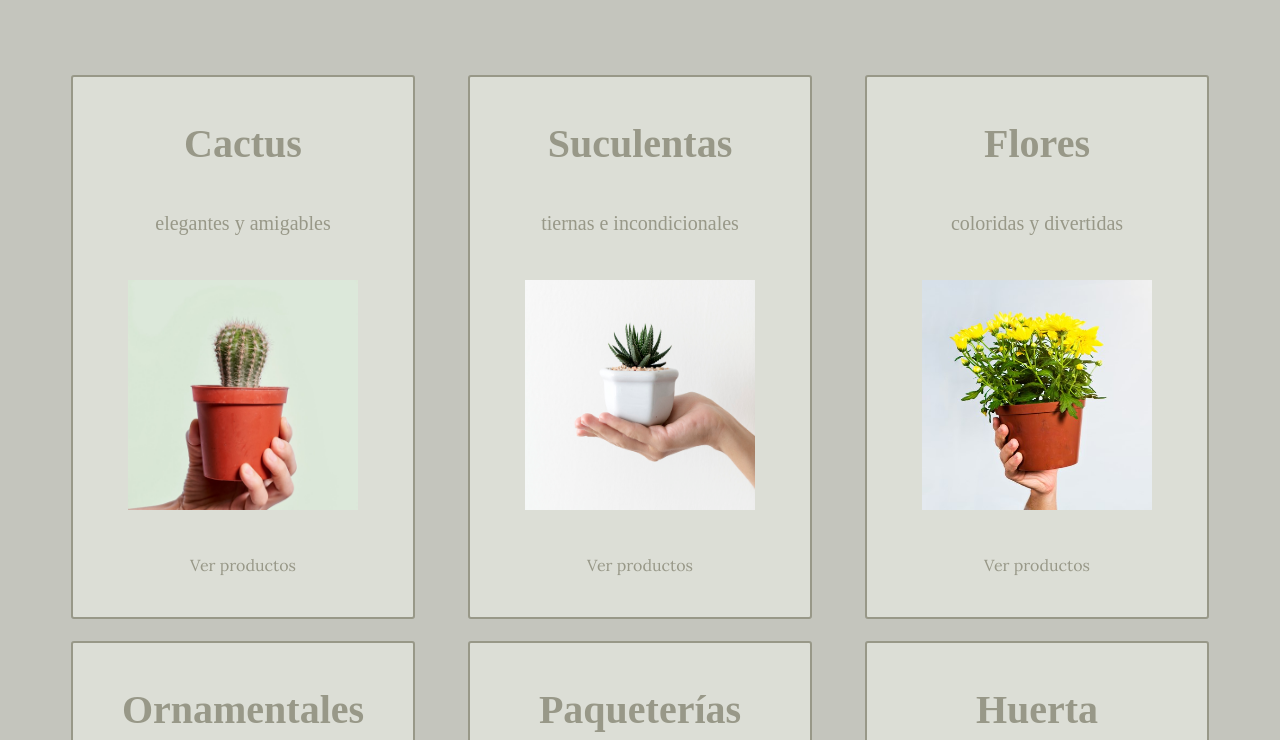
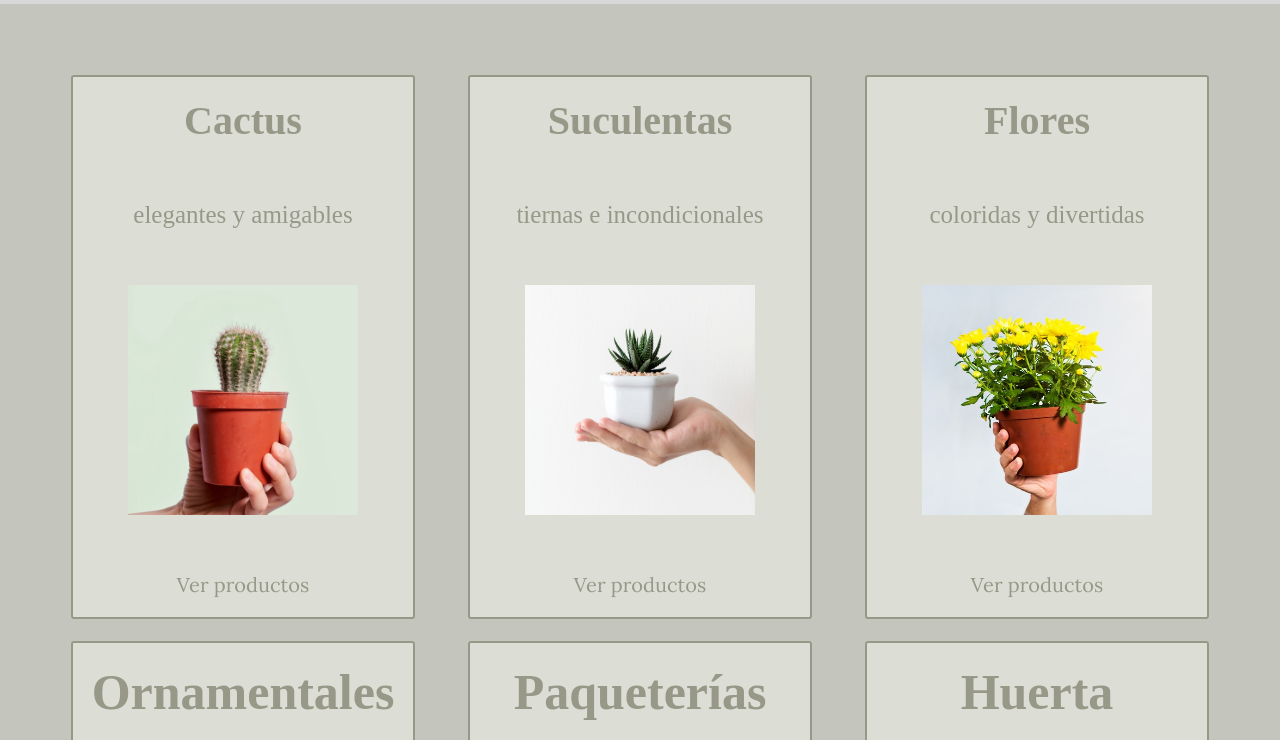
Before and after one commit to tomasstauber/PreEntrega2-Stauber, a plain HTML site: page index.html in a window 1280 px wide. Shown: the part 900-1640 px from the top of the page. Drawn offline with nearby package versions, Linux system fonts and the light colour scheme.

Commit message:
retoques en la tipografia e imagenes, nueva rama para trabajar en la preentrega 2

```diff
--- a/assets/css/style.css
+++ b/assets/css/style.css
@@ -35,7 +35,7 @@ nav li a:hover{
     justify-content: flex-start;
 }
 body{
-    background-color: rgb(196, 197, 189);
+    background: rgb(216, 216, 216);
 }
 .index{
     display: flex;
@@ -72,7 +72,7 @@ body{
     border-radius: 3px;
     padding: 20px;
     margin: 11px;
-    justify-content: space-around;
+    justify-content: space-between;
     color: rgb(152, 152, 136);
     align-items: center;
     flex-direction: column;
@@ -83,10 +83,10 @@ body{
     font-size: 40px;
 }
 .card__titulo1{
-    font-size: 40px;
+    font-size: 50px;
 }
 .card__subt{
-    font-size: 20px;
+    font-size: 25px;
 }
 .card__img{
     width: 230px;
@@ -96,6 +96,7 @@ body{
 .card__btn{
     display: flex;
     text-decoration: none;
+    font-size: 20px;
     font-family: lora,'Courier New', Courier, monospace;
     color:  rgb(152, 152, 136);
 }
@@ -168,7 +169,7 @@ footer{
 .seccion{
     display: flex;
     width: 300px;
-    height: 400px;
+    height: 415px;
     background-color: rgb(220, 222, 214);
     border: 3px solid rgb(152, 152, 136);
     border-radius: 3px;
```
Also changed, not shown: assets/img/contacto.jpg.
